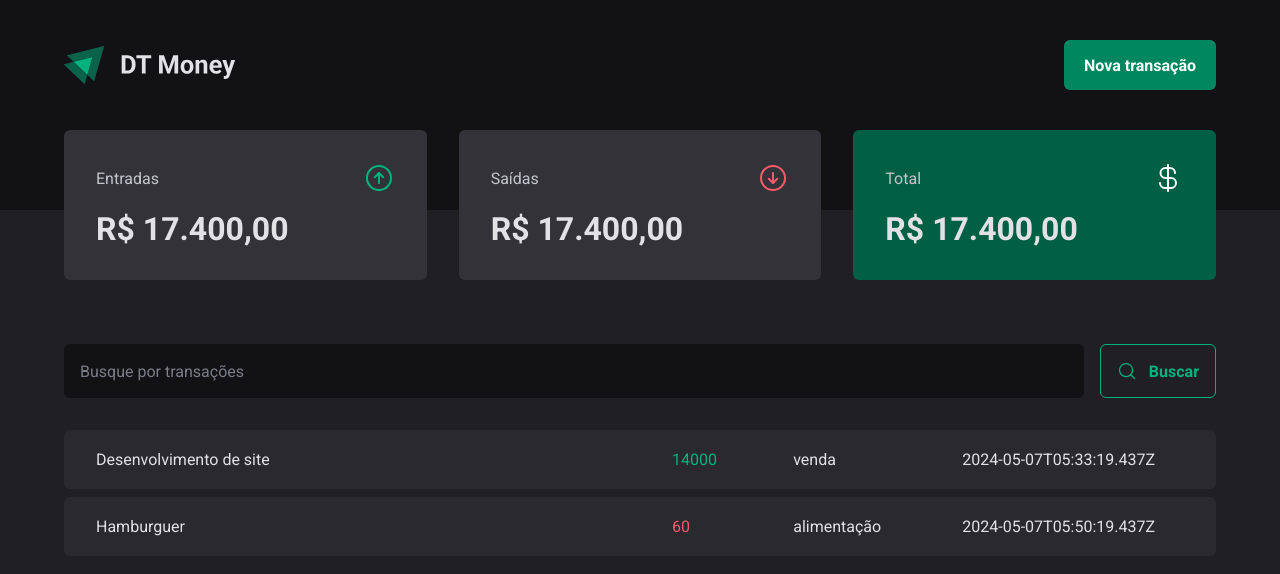
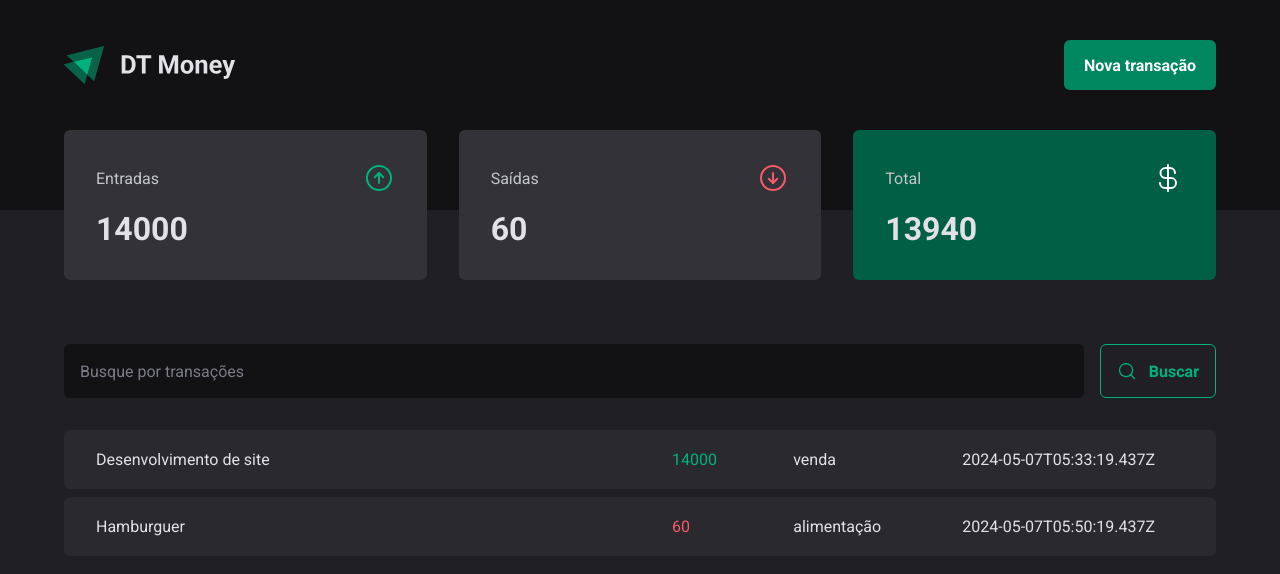
Before and after one commit to NatalyeCavalieri/dt-money, a React (Vite) app: page / in a window 1280 px wide. Shown: the top 574 px of the page. Built offline with nearby package versions, Linux system fonts and the light colour scheme; data requests are answered from the project's data file.

Commit message:
calculate summary

```diff
--- a/src/components/Summary/index.tsx
+++ b/src/components/Summary/index.tsx
@@ -5,6 +5,21 @@ import { TransactionsContext } from "../../contexts/TransactionsContext";
 
 export function Summary() {
   const { transactions } = useContext(TransactionsContext)
+
+  const summary = transactions.reduce(
+    (acc, transaction)=> {
+
+      if (transaction.type === "income"){
+        acc.income += transaction.price
+        acc.total += transaction.price
+      }else{
+        acc.outcome += transaction.price
+        acc.total -= transaction.price
+      }
+
+
+    return acc
+  }, {income: 0, outcome: 0, total: 0})
   return (
     <SummaryContainer>
       <SummaryCard>
@@ -13,7 +28,7 @@ export function Summary() {
           <ArrowCircleUp size={32} color="#00b37e"/>
         </header>
         <strong>
-        R$ 17.400,00
+        {summary.income}
         </strong>
       </SummaryCard>
 
@@ -23,7 +38,7 @@ export function Summary() {
           <ArrowCircleDown size={32} color="#F75A68"/>
         </header>
         <strong>
-        R$ 17.400,00
+        {summary.outcome}
         </strong>
       </SummaryCard>
 
@@ -33,7 +48,7 @@ export function Summary() {
           <CurrencyDollar size={32} color="#FFFFFF"/>
         </header>
         <strong>
-        R$ 17.400,00
+        {summary.total}
         </strong>
       </SummaryCard>
     </SummaryContainer>
```
